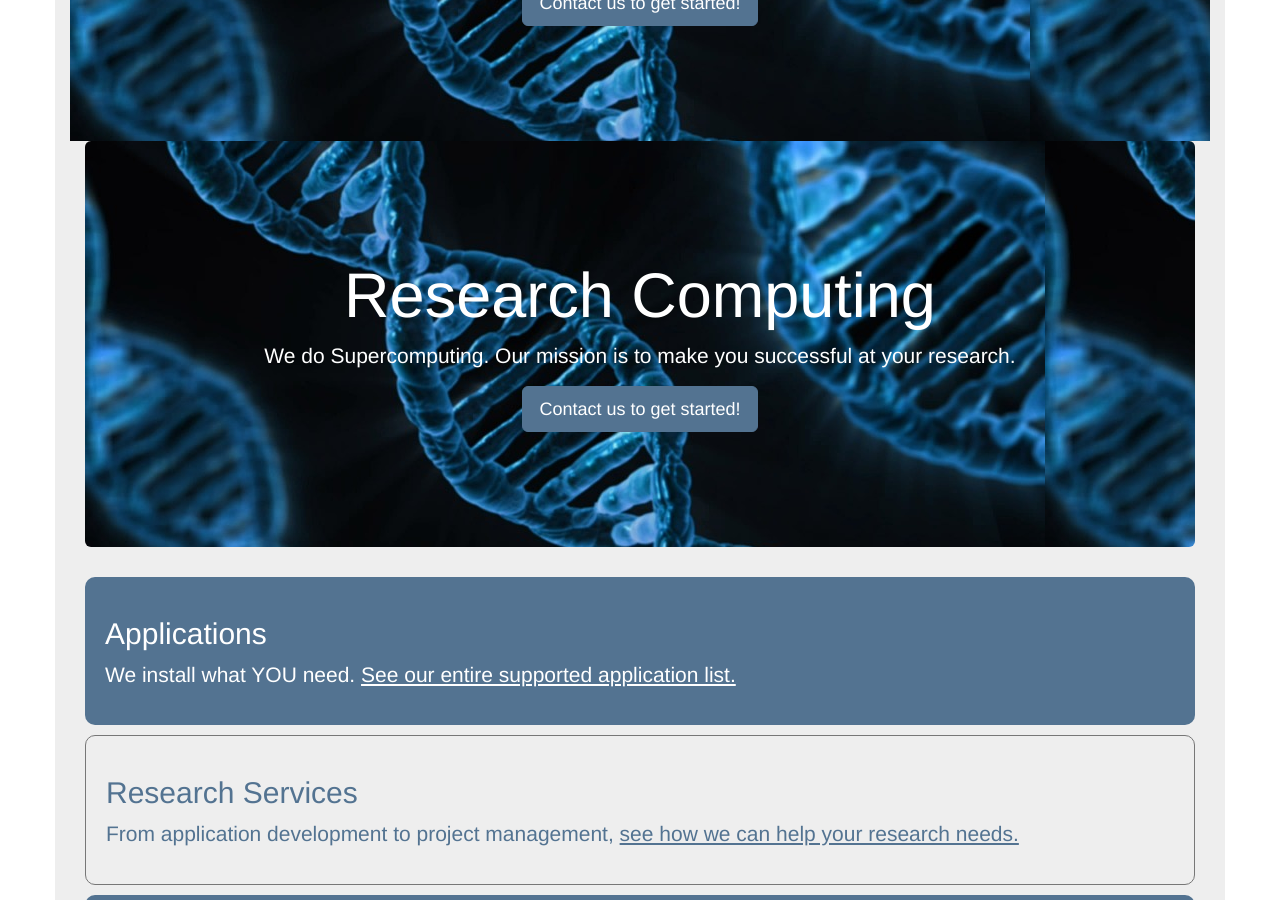
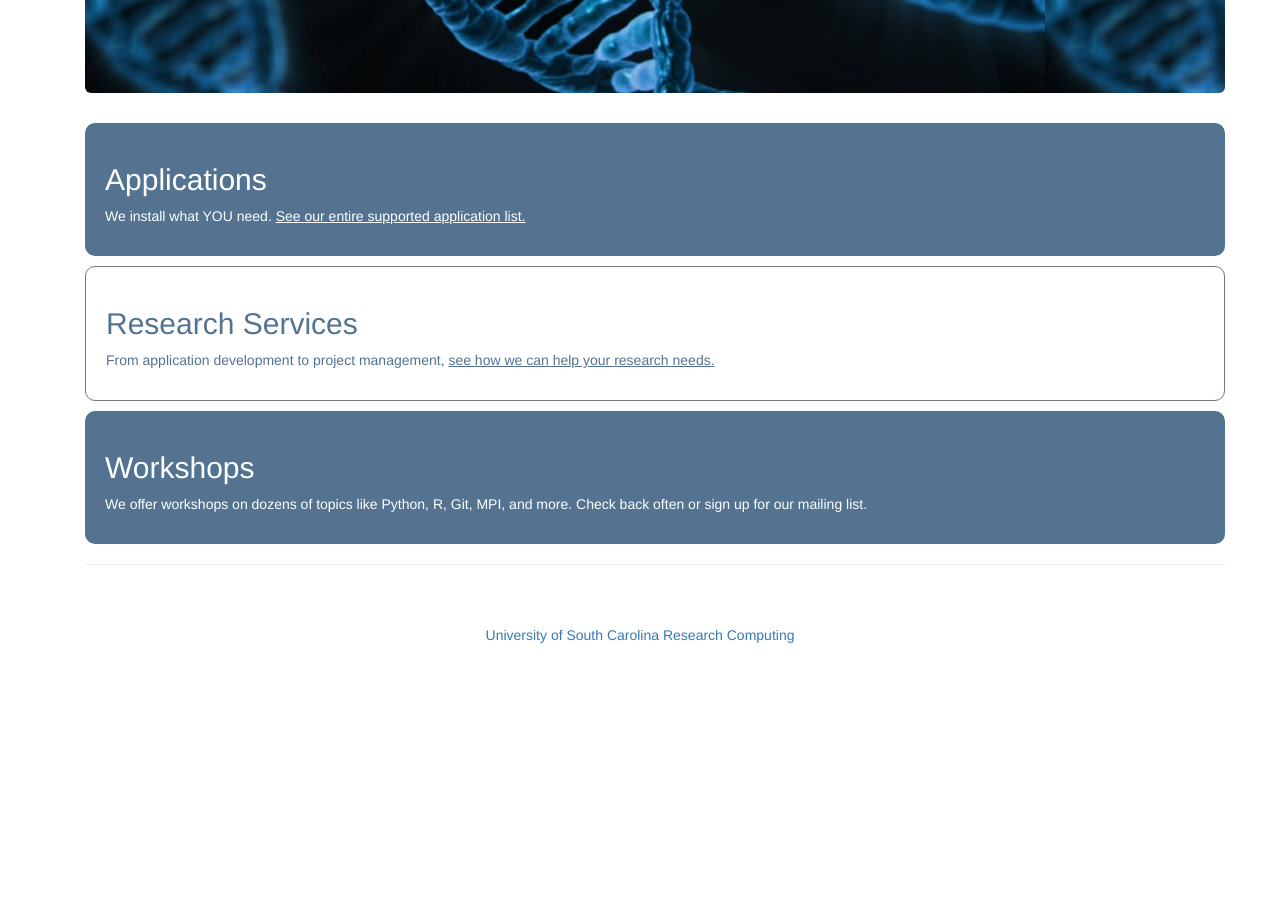
Before and after one commit to aholdeman/malab-test, a Jekyll site: the page built from index.html, in a window 1280 px wide and 900 px high, scrolled down 384 px. Built offline with Jekyll 4.4.1, drawn with Linux system fonts in a browser that asks for light colours; after the commit the page ends 1039 px from its top, so only the background shows below that.

Commit message:
accidentally messed up default layout

```diff
--- a/_layouts/default.html
+++ b/_layouts/default.html
@@ -33,17 +33,11 @@
           </ul>
       </div>
   </nav>
-<div class="container jumbotron">
-        <div class="header-img">
-        <h1>Research Computing</h1>
-        <p>We do Supercomputing. Our mission is to make you successful at your research.</p>
-        <p><a class="btn btn-primary btn-lg header-button" href="https://usc-rc.com/contact/">
-            Contact us to get started!
-        </a></p>
-    </div>
-  {{ content }}
+  <div class="container">
 
-</div>
+      {{ content }}
+
+  </div>
 
   </body>
   <br>
```
